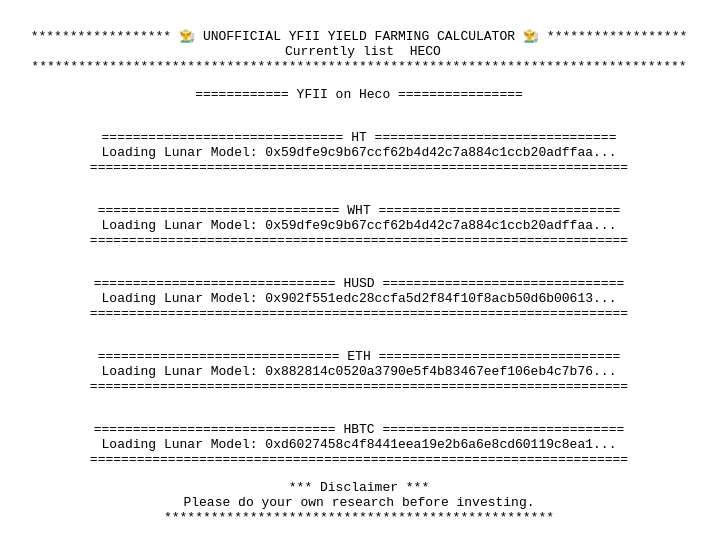
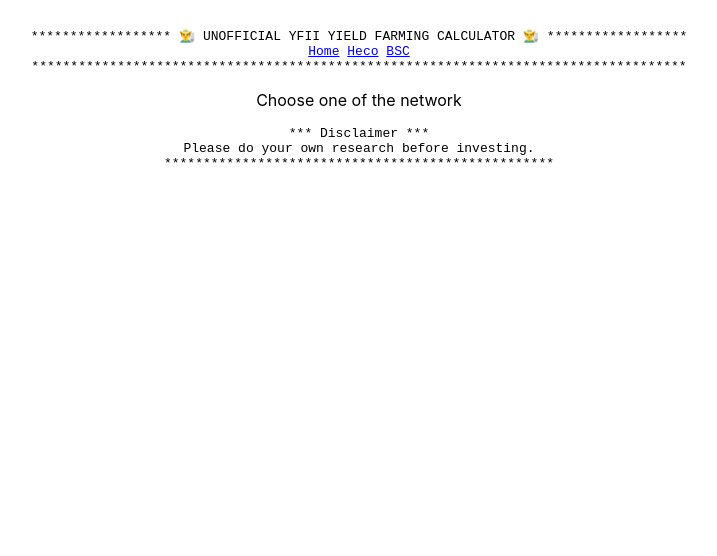
Before and after one commit to Uniscam/heco-yield-mining-info, a React (Create React App) app: page / in a window 1280 px wide. Shown: the top 556 px of the page, without its empty margins (281-998 px from the left). Built offline with nearby package versions, Linux system fonts and the light colour scheme; no server answers.

Commit message:
refactor: add support for BSC and seperate them

```diff
--- a/package.json
+++ b/package.json
@@ -10,6 +10,7 @@
     "@types/node": "^12.0.0",
     "@types/react": "^16.9.53",
     "@types/react-dom": "^16.9.8",
+    "@types/react-router-dom": "^5.1.7",
     "ethers": "^5.0.25",
     "node-sass": "4.14.1",
     "react": "^17.0.1",
--- a/src/App.tsx
+++ b/src/App.tsx
@@ -1,34 +1,42 @@
 import React, { useState } from 'react';
+import { Link, BrowserRouter as Router, Switch, Route, } from "react-router-dom";
 import './App.css';
 import './style/theme.scss';
 import { Footer } from './component/Footer';
-import { YFII_MOON_POOLS_HECO } from './constant/pools';
-import { YFIIPoolCard } from './component/Pool';
+import { Heco } from "./views/Heco";
+import { BSC } from "./views/BSC";
 
 function App() {
   const [hideStopped, toggle] = useState(false);
   const [theme, setTheme] = useState('light');
 
   return (
+    <Router>
     <div className={`App ${theme}`}>
       <header className="App-header">
         <pre>
           {`
 ****************** 👨‍🌾 UNOFFICIAL YFII YIELD FARMING CALCULATOR 👨‍🌾 ******************
- Currently list  HECO
-************************************************************************************
 `}
+<Link to="/">Home</Link> <Link to="/heco">Heco</Link> <Link to="/bsc">BSC</Link>
+            {`
+************************************************************************************`}
         </pre>
-      </header>
-      <pre>
-       {`============ YFII on Heco ================`}
-      </pre>
-      { YFII_MOON_POOLS_HECO.map(pool => <YFIIPoolCard
-          pool={pool}
-          hideStopped={hideStopped}
-        ></YFIIPoolCard>)}
+        </header>
+        <Switch>
+          <Route path="/heco">
+            <Heco />
+          </Route>
+          <Route path="/bsc">
+            <BSC />
+          </Route>
+          <Route path="/">
+            <p>Choose one of the network</p>
+          </Route>
+        </Switch>
       <Footer />
-    </div>
+      </div>
+      </Router>
   );
 }
 
--- /dev/null
+++ b/src/views/BSC.tsx
@@ -0,0 +1,13 @@
+import { YFII_MOON_POOLS_BSC } from '../constant/pools';
+import { YFIIPoolCard } from '../component/Pool';
+
+export function BSC() {
+    return <>
+        <pre>
+       {`============ YFII on BSC ================`}
+      </pre>
+      { YFII_MOON_POOLS_BSC.map(pool => <YFIIPoolCard
+          pool={pool}
+      ></YFIIPoolCard>)}
+        </>
+}
--- /dev/null
+++ b/src/views/Heco.tsx
@@ -0,0 +1,13 @@
+import { YFII_MOON_POOLS_HECO } from '../constant/pools';
+import { YFIIPoolCard } from '../component/Pool';
+
+export function Heco() {
+    return <>
+        <pre>
+       {`============ YFII on Heco ================`}
+      </pre>
+      { YFII_MOON_POOLS_HECO.map(pool => <YFIIPoolCard
+          pool={pool}
+      ></YFIIPoolCard>)}
+        </>
+}
```
Also changed, not shown: 1 other file (tests, documents, lock files or other folders).
